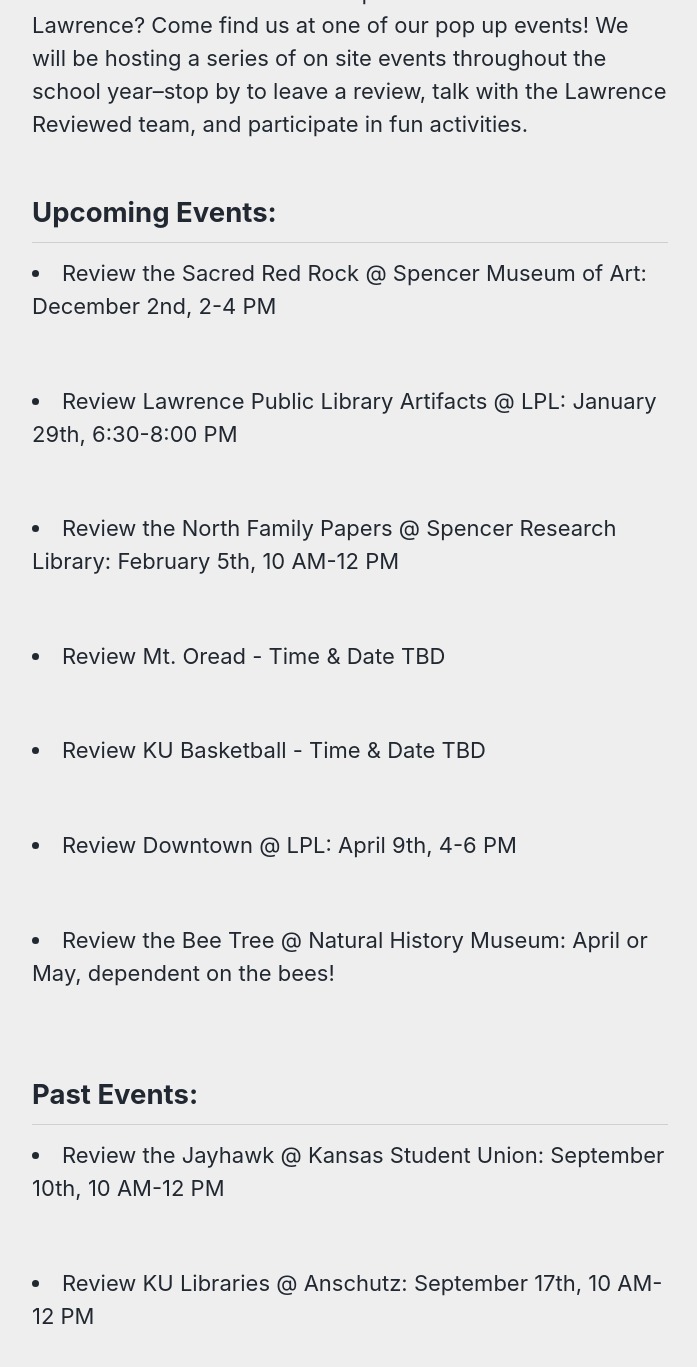
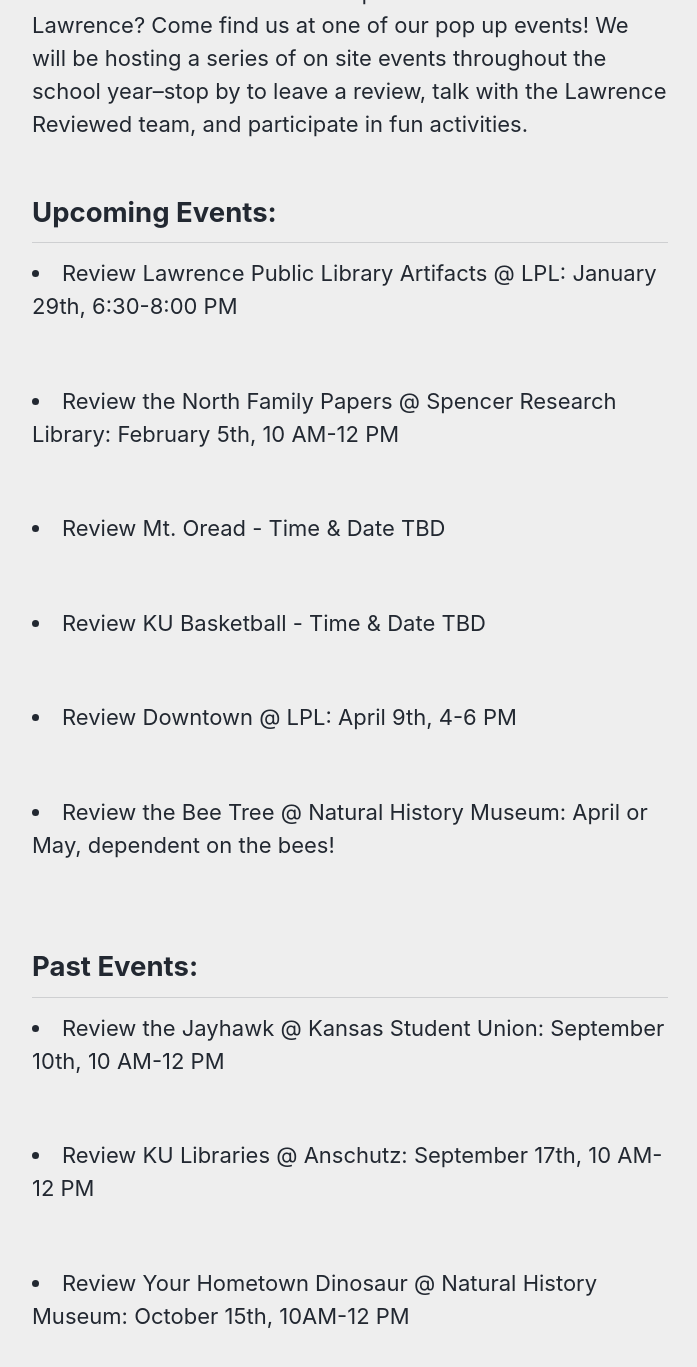
Before and after one commit to idrhku/lawrence-reviewed, a Jekyll site: the page built from _pages/pop-ups.md, in a window 1280 px wide and 1400 px high, scrolled down 392 px. Shown: the top 1367 px of the window, without its empty margins (290-987 px from the left). Built offline with Jekyll 4.4.1, drawn with Linux system fonts in a browser that asks for light colours; cached includes are drawn as plain includes; some of the changed text lies outside the part shown.

Commit message:
Update pop-ups.md

```diff
--- a/_pages/pop-ups.md
+++ b/_pages/pop-ups.md
@@ -16,8 +16,6 @@
 
 <h2>Upcoming Events:</h2>
 
-<li>Review the Sacred Red Rock @ Spencer Museum of Art: December 2nd, 2-4 PM</li>
-<br>
 <li>Review Lawrence Public Library Artifacts @ LPL: January 29th, 6:30-8:00 PM</li>
 <br>
 <li>Review the North Family Papers @ Spencer Research Library: February 5th, 10 AM-12 PM</li>
@@ -41,5 +39,7 @@
 <br>
 <li>Review the “Big Tooter” @ Watson Library: October 22nd, 2-4 PM</li>
 <br>
+<li>Review the Sacred Red Rock @ Spencer Museum of Art: December 2nd, 2-4 PM</li>
+<br>
 <br>
 Do you have an idea for a pop up event? Let us know at lawrencereviewed@gmail.com and we can help you set up your own!
```
